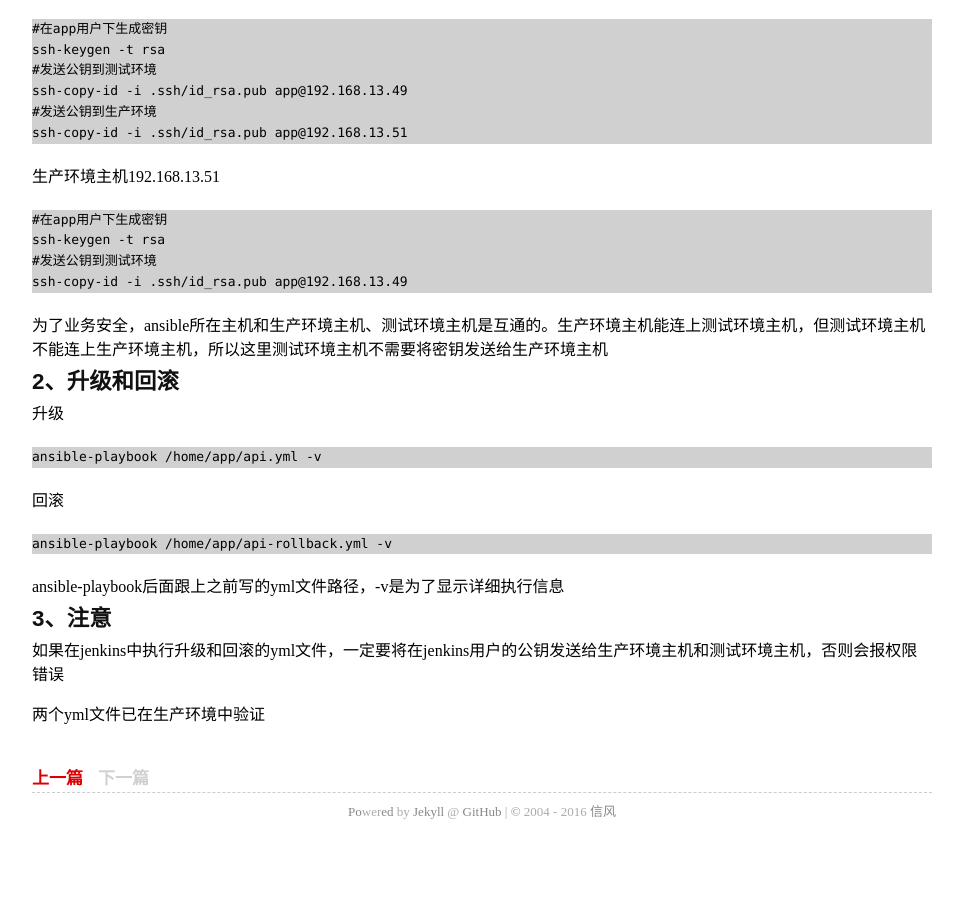
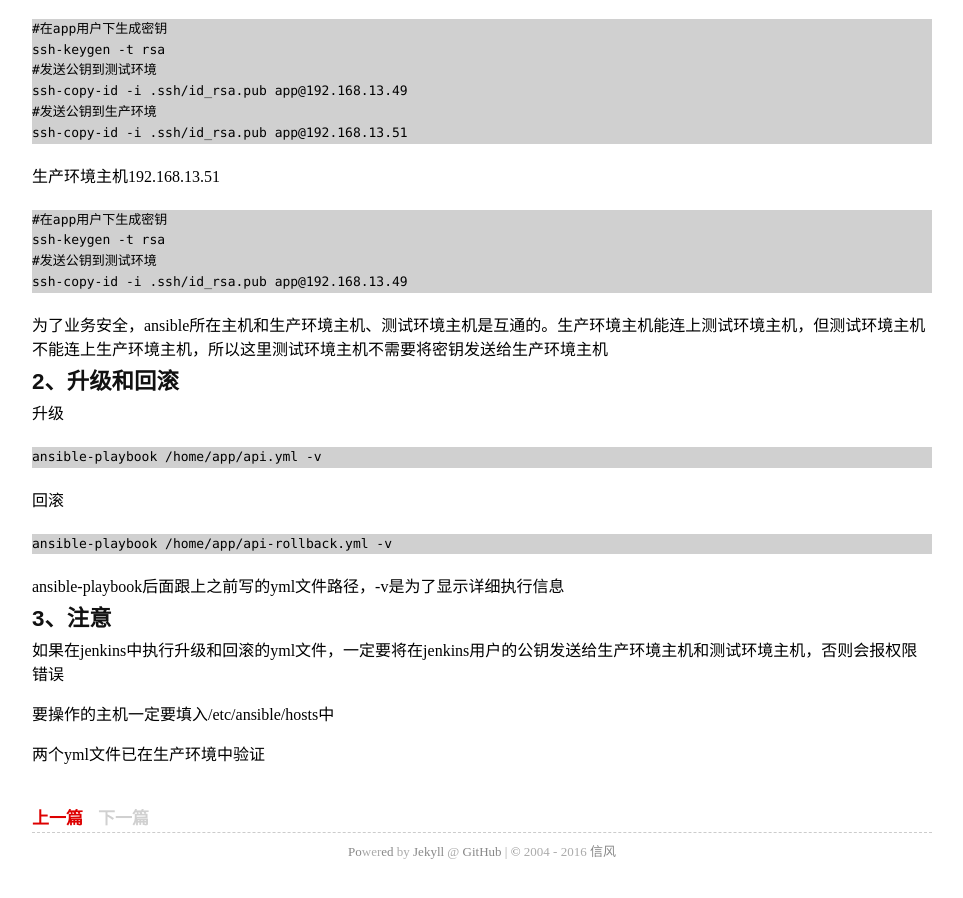
Before and after one commit to xsllqs/xsllqs.github.io, a Jekyll site: the page built from _posts/2016-12-18-ansible-test.md, in a window 1280 px wide and 900 px high, scrolled down 2960 px. Shown: the whole window, without its empty margins (158-1121 px from the left). Built offline with Jekyll 4.4.1, drawn with Linux system fonts in a browser that asks for light colours; comment, search, counter and statistics services are not loaded; before the commit the page ends 3820 px from its top, so only the background shows below that.

Commit message:
修改ansible-palybook

```diff
--- a/_posts/2016-12-18-ansible-test.md
+++ b/_posts/2016-12-18-ansible-test.md
@@ -174,4 +174,6 @@ ansible-playbook后面跟上之前写的yml文件路径，-v是为了显示详
 
 如果在jenkins中执行升级和回滚的yml文件，一定要将在jenkins用户的公钥发送给生产环境主机和测试环境主机，否则会报权限错误
 
+要操作的主机一定要填入/etc/ansible/hosts中
+
 两个yml文件已在生产环境中验证
```
